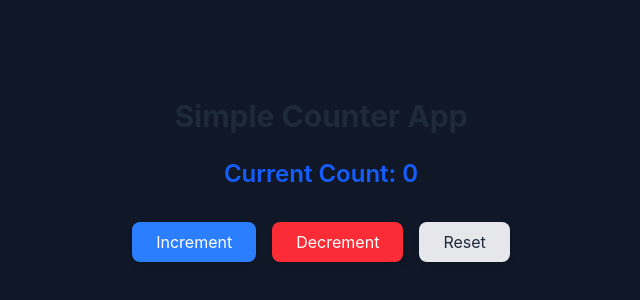
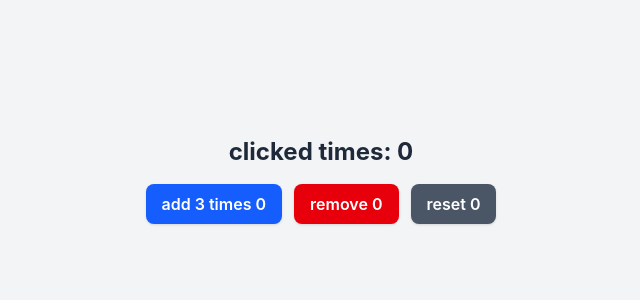
Before and after one commit to HarshalPatil-HP/Development-react, a React (Vite) app in the folder react-app/: page / in a window 1280 px wide. Shown: the part 220-520 px from the top of the page, without its empty margins (319-959 px from the left). Built offline with nearby package versions, Linux system fonts and the light colour scheme.

Commit message:
manually hooks checking done

```diff
--- a/react-app/src/App.jsx
+++ b/react-app/src/App.jsx
@@ -1,42 +1,40 @@
-import React, { useState } from 'react';
+import React, { useState } from 'react'
 
-function App() {
-  const [count, setCount] = useState(0);
+export default function App() {
+
+  let [counter, setCounter] = useState(0);
+
+  let add = () => {
+    if (counter < 20) {
+      setCounter((prev)=>prev + 1);
+      setCounter((prev)=>prev + 1);
+      setCounter((prev)=>prev + 1);
+
+    }
+  }
+  let remove = () => {
+    if (counter > 0) {
+      setCounter(counter - 1);
+    }
+  }
+  let reset = () => {
+    setCounter(0);
+  }
 
   return (
-    <div className="flex flex-col items-center justify-center min-h-screen bg-gray-900 font-sans">
-      <h2 className="text-3xl font-bold text-gray-800 mb-6">Simple Counter App</h2>
-      <p className="text-2xl font-semibold text-blue-600 mb-8">Current Count: {count}</p>
-
-      <div className="flex gap-4">
-        <button
-          onClick={() => setCount(count + 1)}
-          className="px-6 py-2 bg-blue-500 text-white rounded-lg hover:bg-blue-600 transition-colors shadow-md cursor-pointer"
-        >
-          Increment
+    <div className="flex flex-col items-center justify-center min-h-screen bg-gray-100 gap-4">
+      <p className="text-2xl font-bold text-gray-800">clicked times: {counter}</p>
+      <div className="flex gap-3">
+        <button onClick={add} className="px-4 py-2 bg-blue-600 text-white font-semibold rounded-lg shadow hover:bg-blue-700 transition">
+          add 3 times {counter}
         </button>
-
-        <button
-          onClick={() => {
-            if(count > 0){
-              setCount(count - 1)
-
-            }
-          }}
-          className="px-6 py-2 bg-red-500 text-white rounded-lg hover:bg-red-600 transition-colors shadow-md cursor-pointer"
-        >
-          Decrement
+        <button onClick={remove} className="px-4 py-2 bg-red-600 text-white font-semibold rounded-lg shadow hover:bg-red-700 transition">
+          remove {counter}
         </button>
-
-        <button
-          onClick={() => setCount(0)}
-          className="px-6 py-2 bg-gray-200 text-gray-800 rounded-lg hover:bg-gray-300 transition-colors shadow-md cursor-pointer"
-        >
-          Reset
+        <button onClick={reset} className="px-4 py-2 bg-gray-600 text-white font-semibold rounded-lg shadow hover:bg-gray-700 transition">
+          reset {counter}
         </button>
       </div>
     </div>
-  );
+  )
 }
-
-export default App;
```
